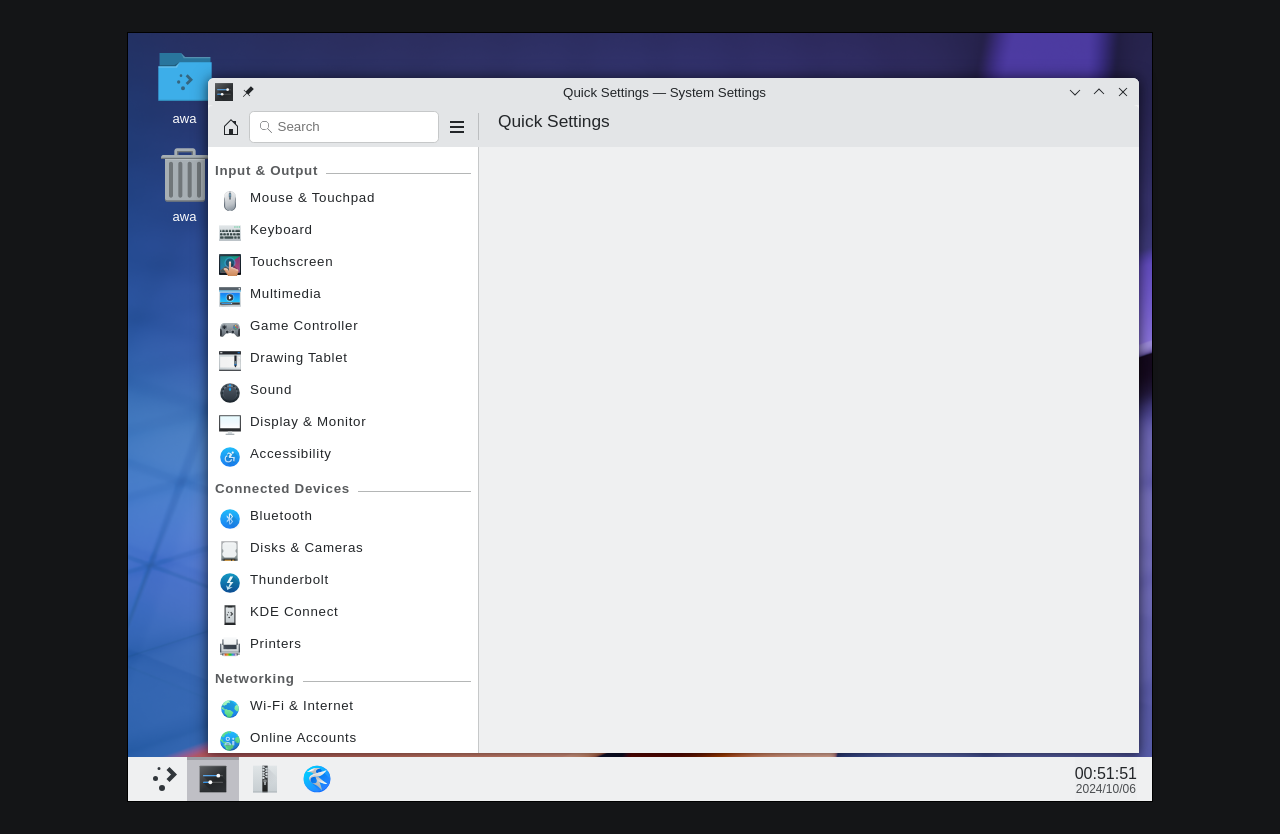
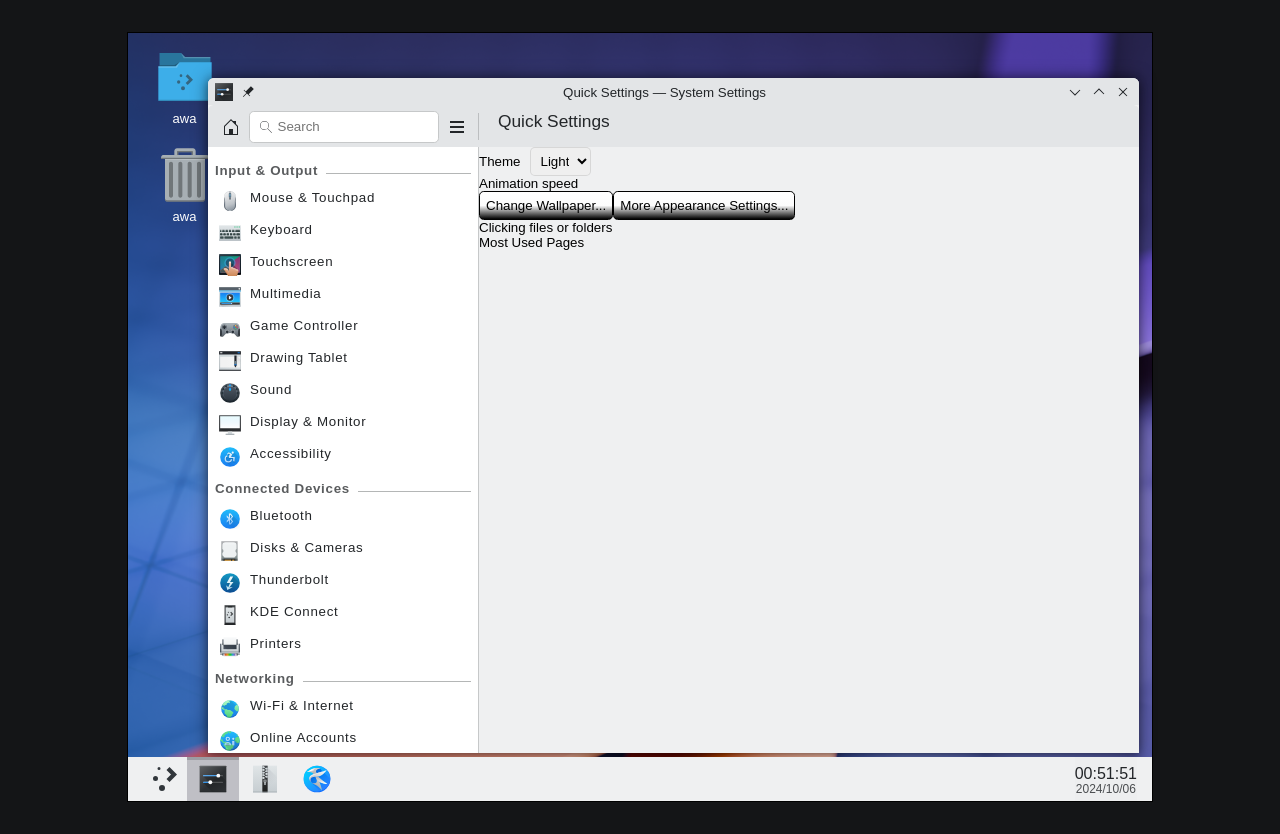
Before and after one commit to CornWorld/dove-desktop, a React (Vite) app: page / in a window 1280 px wide. Built offline with nearby package versions, Linux system fonts and the light colour scheme; a web font is replaced by a local one.

Commit message:
[Feat] Add content(not styling yet) into window

```diff
--- a/src/component/window.tsx
+++ b/src/component/window.tsx
@@ -195,6 +195,13 @@
             <div className={'divider'} ref={headerbarDividerRef}/>
             <div className={'title'}>Quick Settings</div>
         </div>
+        <div css={{
+            display: 'flex',
+            flexDirection: 'row',
+            userSelect: 'none',
+            height: '100%',
+            overflow: 'auto',
+        }}>
             <div className={'sidebar'} css={{'--width': (headerbarLeftWidth + 1) + 'px'}}>
                 {sidebarSelections.map((selection, index) => (
                     <div key={index} className={'selection'}>
@@ -208,6 +215,41 @@
                     </div>
                 ))}
             </div>
-
+            <div className={'content quick-setting'}>
+                {/* TODO: add label layout */}
+                <div>
+                    <span>Theme</span>
+                    <select onChange={(e) => {
+                        const theme = e.target.value;
+                        document.documentElement.setAttribute('data-theme', theme);
+                    }} css={{ // TODO
+                        marginLeft: '10px',
+                        padding: '5px',
+                        borderRadius: '5px',
+                        border: '1px solid rgba(0, 0, 0, 0.1)',
+                    }}>
+                        <option value="light">Light</option>
+                        <option value="dark">Dark</option>
+                    </select>
+                </div>
+                <div>
+                    <span>Animation speed</span>
+                </div>
+                <div css={{
+                    display: 'flex',
+                    flexDirection: 'row',
+                }}>
+                    <button>Change Wallpaper...</button>
+                    <button>More Appearance Settings...</button>
+                </div>
+                <div className={'divider'}/>
+                <div>
+                    <span>Clicking files or folders</span>
+                </div>
+                <div>
+                    <span>Most Used Pages</span>
+                </div>
+            </div>
+        </div>
     </div>
 }
```
Lines whose indentation alone changed are shown as unchanged.
